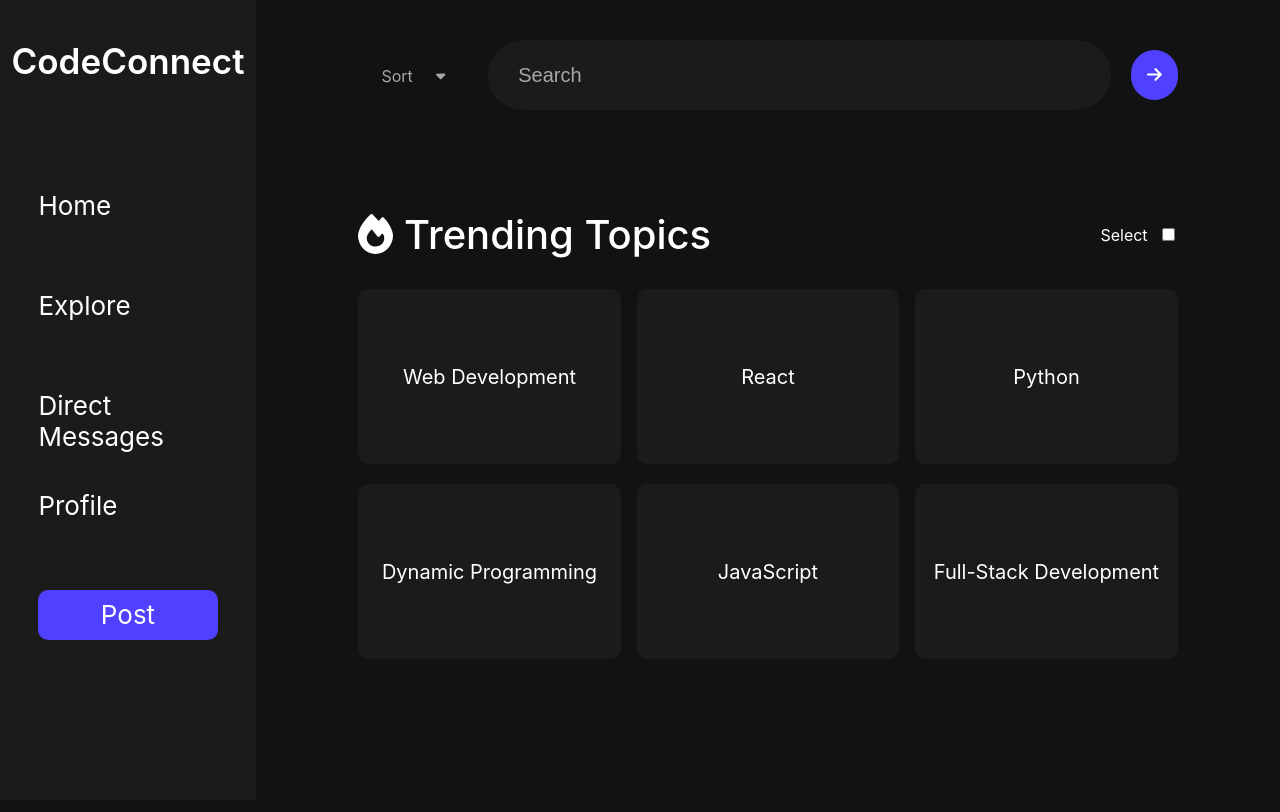
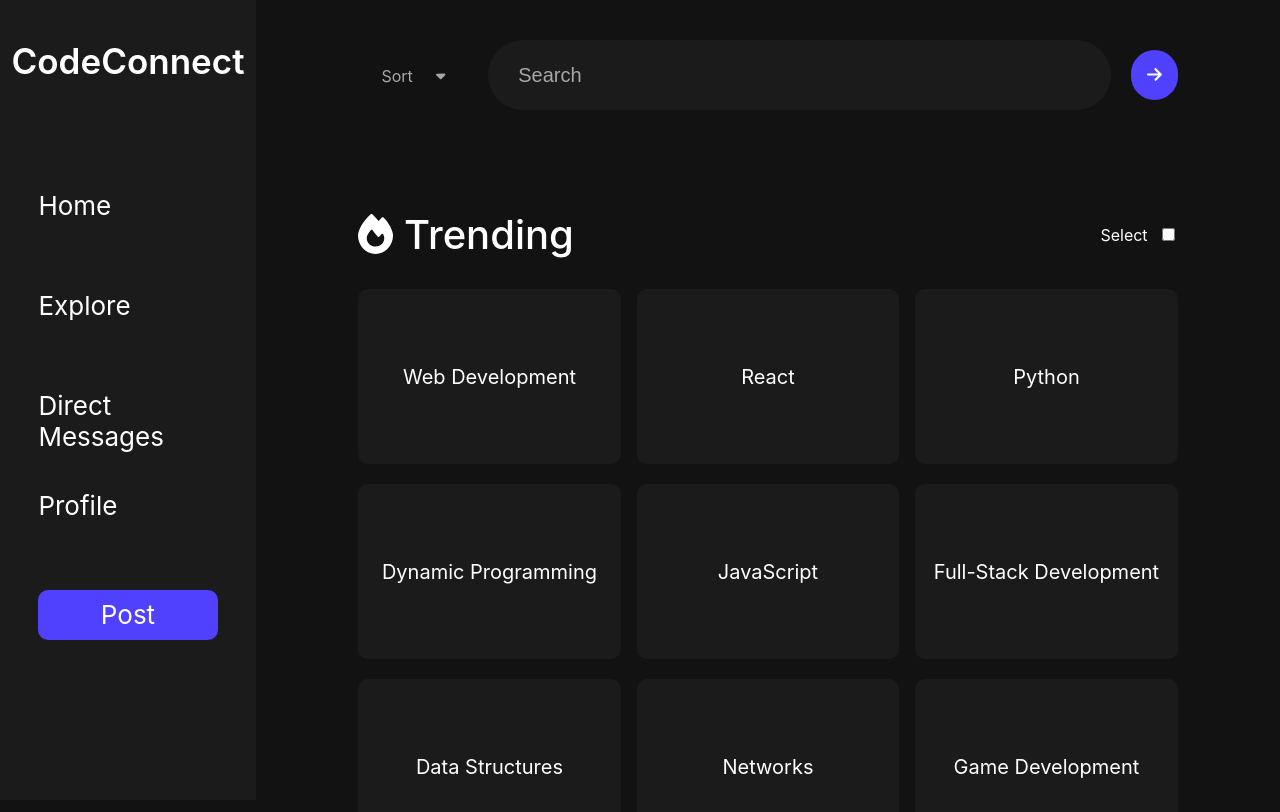
Before and after one commit to JvsonKee/CodeConnect, a React (Vite) app in the folder client/: page / in a window 1280 px wide. Shown: the top 812 px of the page. Built offline with nearby package versions, Linux system fonts and the light colour scheme.

Commit message:
fire icon and added more trending topics

```diff
--- a/client/src/components/App.jsx
+++ b/client/src/components/App.jsx
@@ -11,6 +11,7 @@ function App() {
 			<ExplorePage />
 		</Container>
 	)
+
 }
 
 export default App
--- a/client/src/components/ExplorePage.jsx
+++ b/client/src/components/ExplorePage.jsx
@@ -22,7 +22,7 @@ function ExplorePage() {
                     <TopicsSection>
                         <TopicsHeaderContainer>
                             <PageHeader>
-                                <div> <FireIcon icon={faFire}/> Trending Topics</div>
+                                <div> <FireIcon icon={faFire}/> Trending</div>
                             </PageHeader>
                             <CheckboxContainer>
                                 <CheckboxLabel>Select</CheckboxLabel>
@@ -36,6 +36,9 @@ function ExplorePage() {
                             <TopicBubble topicName={"Dynamic Programming"}/>
                             <TopicBubble topicName={"JavaScript"}/>
                             <TopicBubble topicName={"Full-Stack Development"}/>
+                            <TopicBubble topicName={"Data Structures"}/>
+                            <TopicBubble topicName={"Networks"}/>
+                            <TopicBubble topicName={"Game Development"}/>
                         </TopicsContainer>
                     </TopicsSection>
                 </ContentContainer>
```
Lines whose indentation alone changed are shown as unchanged.
